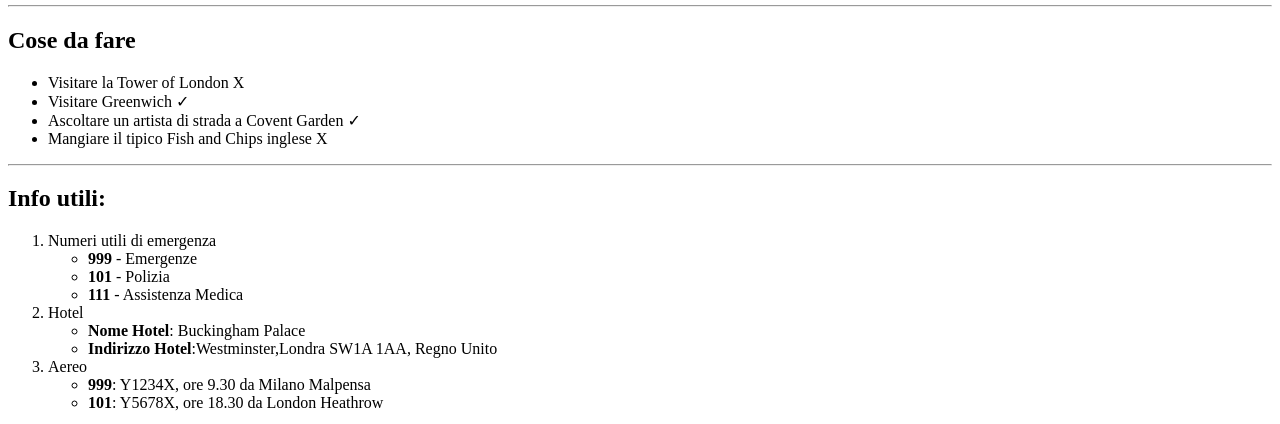
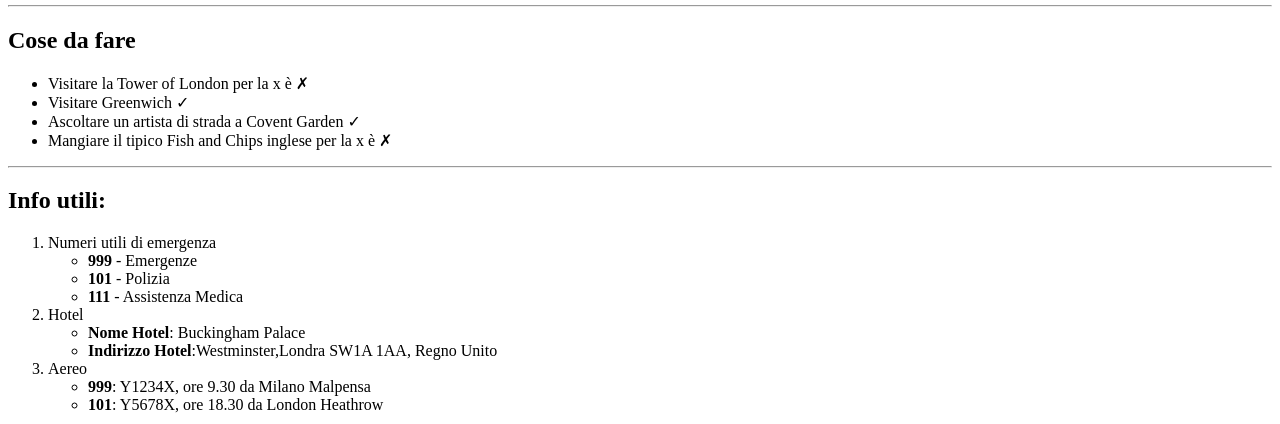
Before and after one commit to PincelliN/html-london-trip, a plain HTML site: page index.html in a window 1280 px wide. Shown: the part 876-1300 px from the top of the page. Drawn offline with Linux system fonts and the light colour scheme.

Commit message:
Change cross code

```diff
--- a/index.html
+++ b/index.html
@@ -56,10 +56,10 @@
             <h2>Cose da fare</h2>
             <!-- lista non numerica -->
             <ul>
-                <li>Visitare la Tower of London &#x3a7</li>
+                <li>Visitare la Tower of London per la x è &cross;</li>
                 <li>Visitare Greenwich &#10003</li>
                 <li>Ascoltare un artista di strada a Covent Garden &#10003</li>
-                <li>Mangiare il tipico Fish and Chips inglese &#x3a7</li>
+                <li>Mangiare il tipico Fish and Chips inglese per la x è &cross;</li>
             </ul>
         </section>
         <hr>
```
